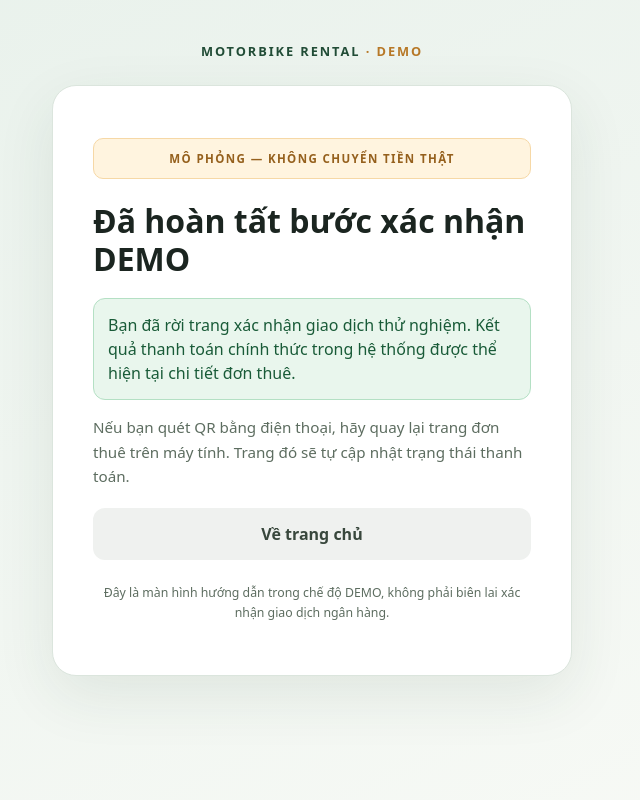
After one commit to vdtrong2051/motorbike-rental, an ASP.NET Core app: template RentalPlatform/Views/PaymentDemo/Completed.cshtml in a window 1280 px wide. The commit adds this page. Shown: the whole page, without its empty margins (328-968 px from the left). Run offline with ASP.NET Core 8, Linux system fonts and the light colour scheme; the template is opened without the code that fills it, so the values that code supplies are empty; the project's own start-up code is not run, and a stand-in starts its controllers and pages.

Commit message:
fix(payment-demo): redirect after successful simulated payment

```diff
--- a/RentalPlatform/Models/ViewModels/PaymentDemo/PaymentDemoCheckoutViewModel.cs
+++ b/RentalPlatform/Models/ViewModels/PaymentDemo/PaymentDemoCheckoutViewModel.cs
@@ -5,6 +5,7 @@ public sealed class PaymentDemoCheckoutViewModel
     public bool IsValid { get; init; }
     public string Message { get; init; } = string.Empty;
     public string Token { get; init; } = string.Empty;
+    public string ReturnUrl { get; init; } = string.Empty;
     public string OrderCode { get; init; } = string.Empty;
     public string Reference { get; init; } = string.Empty;
     public decimal Amount { get; init; }
--- a/RentalPlatform/Views/PaymentDemo/Checkout.cshtml
+++ b/RentalPlatform/Views/PaymentDemo/Checkout.cshtml
@@ -16,6 +16,7 @@
 <body>
     <main class="demo-shell" data-gd2-demo data-valid="@(Model.IsValid ? "true" : "false")"
           data-payment-token="@Model.Token" data-payment-submit="/api/payments/demo/complete"
+          data-completed-url="@Url.Action("Completed", "PaymentDemo")" data-return-url="@Model.ReturnUrl"
           data-expires-at="@Model.ExpiresAtUtc.ToString("O")">
         <div class="demo-brand">MOTORBIKE RENTAL <span>· DEMO</span></div>
         <section class="demo-panel" aria-labelledby="demo-title">
--- /dev/null
+++ b/RentalPlatform/Views/PaymentDemo/Completed.cshtml
@@ -0,0 +1,42 @@
+@{
+    Layout = null;
+    ViewData["Title"] = "Hoàn tất thanh toán DEMO";
+}
+<!doctype html>
+<html lang="vi">
+<head>
+    <meta charset="utf-8" />
+    <meta name="viewport" content="width=device-width, initial-scale=1" />
+    <meta name="robots" content="noindex,nofollow" />
+    <title>Hoàn tất thanh toán DEMO — Motorbike Rental</title>
+    <link rel="stylesheet" href="~/css/payment-demo.css" asp-append-version="true" />
+</head>
+<body>
+    <main class="demo-shell">
+        <div class="demo-brand">MOTORBIKE RENTAL <span>· DEMO</span></div>
+        <section class="demo-panel" aria-labelledby="completed-title">
+            <p class="demo-kicker">MÔ PHỎNG — KHÔNG CHUYỂN TIỀN THẬT</p>
+            <h1 id="completed-title">Đã hoàn tất bước xác nhận DEMO</h1>
+            <div class="demo-result demo-result-success" role="status">
+                Bạn đã rời trang xác nhận giao dịch thử nghiệm.
+                Kết quả thanh toán chính thức trong hệ thống được thể hiện tại chi tiết đơn thuê.
+            </div>
+            <p class="demo-muted">
+                Nếu bạn quét QR bằng điện thoại, hãy quay lại trang đơn thuê trên máy tính.
+                Trang đó sẽ tự cập nhật trạng thái thanh toán.
+            </p>
+            <nav class="demo-actions" aria-label="Điều hướng sau xác nhận">
+                @if (User.IsInRole("Customer"))
+                {
+                    <a class="demo-btn demo-btn-primary demo-btn-link" href="/RentalOrder/MyOrders">Xem các đơn thuê của tôi</a>
+                }
+                else
+                {
+                    <a class="demo-btn demo-btn-secondary demo-btn-link" href="/">Về trang chủ</a>
+                }
+            </nav>
+            <p class="demo-footnote">Đây là màn hình hướng dẫn trong chế độ DEMO, không phải biên lai xác nhận giao dịch ngân hàng.</p>
+        </section>
+    </main>
+</body>
+</html>
--- a/RentalPlatform/wwwroot/css/payment-demo.css
+++ b/RentalPlatform/wwwroot/css/payment-demo.css
@@ -5,4 +5,5 @@
 .demo-kicker{font-size:.72rem;color:#95601d;letter-spacing:.12em;font-weight:800;text-transform:uppercase;background:#fff4df;border:1px solid #f6d8a6;padding:12px;border-radius:10px;text-align:center}
 h1{font-size:clamp(1.45rem,5vw,2rem);line-height:1.2;margin:23px 0 10px}.demo-muted,.demo-footnote{color:#5d6d60;line-height:1.6}.demo-muted{font-size:.95rem}.demo-info{margin:28px 0 0}.demo-info div{display:flex;justify-content:space-between;align-items:flex-start;gap:18px;padding:13px 0;border-bottom:1px solid #ecf0eb}.demo-info dt{color:#6c776d;font-size:.88rem}.demo-info dd{margin:0;text-align:right;font-weight:650;overflow-wrap:anywhere;max-width:68%;font-size:.88rem}.demo-reference{font-family:ui-monospace,monospace;font-size:.77rem!important}
 .demo-total{display:flex;gap:12px;align-items:center;justify-content:space-between;background:#eaf4ed;padding:22px;margin-top:24px;border-radius:14px;color:#1b6741}.demo-total span{font-size:.88rem}.demo-total strong{font-size:clamp(1.3rem,5vw,1.9rem);white-space:nowrap}.demo-expiry{font-size:.85rem;color:#7a5b2b;text-align:center}.demo-actions{display:grid;gap:10px;margin-top:20px}.demo-btn{border:0;border-radius:12px;padding:15px;font-weight:750;font-size:1rem;cursor:pointer;min-height:48px}.demo-btn-primary{background:#1f6f52;color:white}.demo-btn-primary:hover{background:#145639}.demo-btn-secondary{background:#eff1ef;color:#38473c}.demo-btn:disabled{opacity:.6;cursor:not-allowed}.demo-result{margin-top:20px;padding:14px;border-radius:12px;line-height:1.5}.demo-result-success{color:#195b38;background:#e9f6ed;border:1px solid #b4e0c4}.demo-result-error{color:#8d332e;background:#fff0ed;border:1px solid #f1c2b8}.demo-footnote{font-size:.77rem;text-align:center;margin-top:23px}
+.demo-btn-link{display:block;text-align:center;text-decoration:none}
 @media(max-width:385px){.demo-info div{flex-direction:column;gap:5px}.demo-info dd{text-align:left;max-width:100%}.demo-total{flex-direction:column;align-items:flex-start}}
```
Also changed, not shown: RentalPlatform/Controllers/PaymentDemoController.cs (+16 -0 lines), RentalPlatform/wwwroot/js/payment-demo.js (+16 -3 lines).
